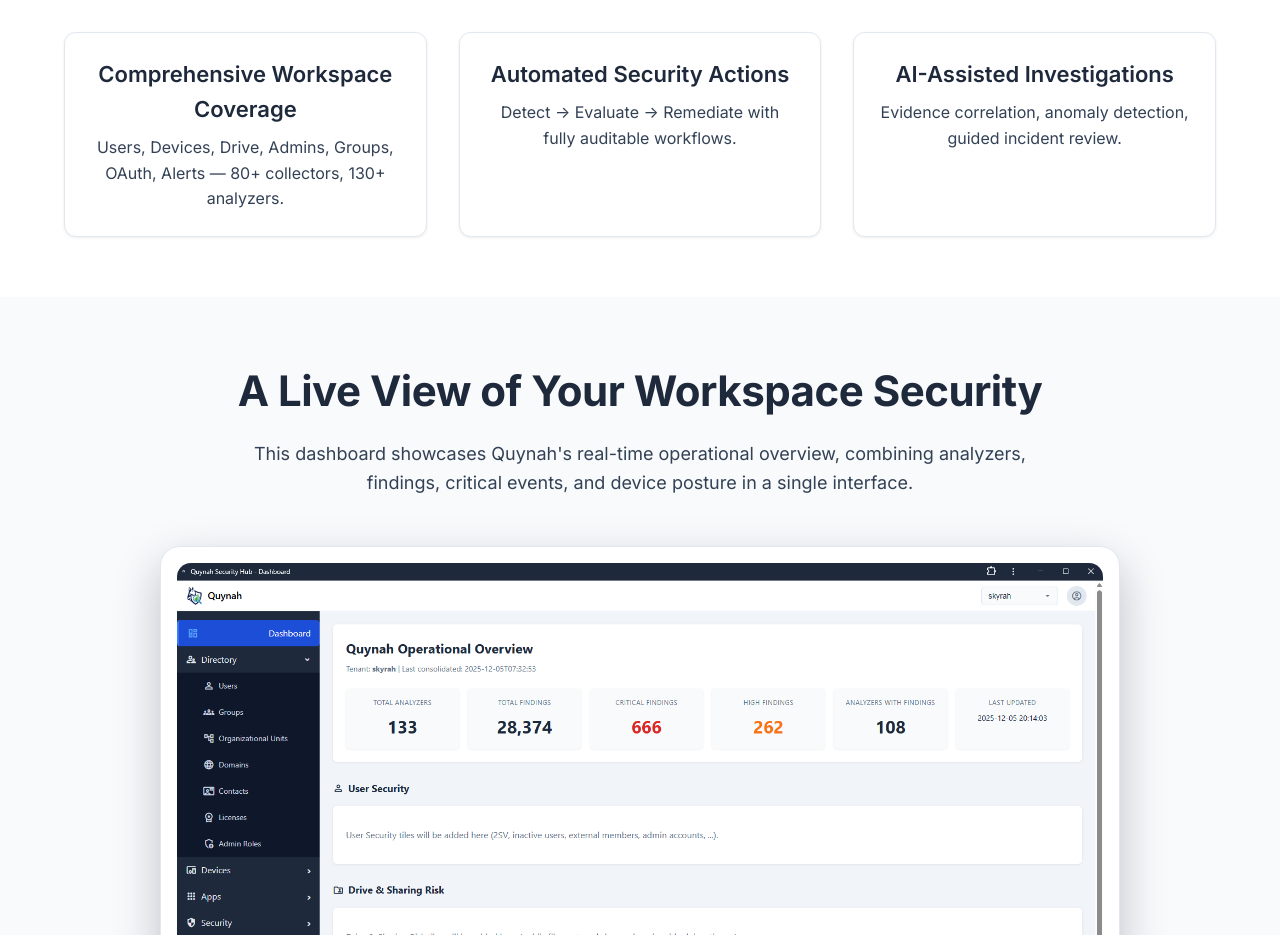
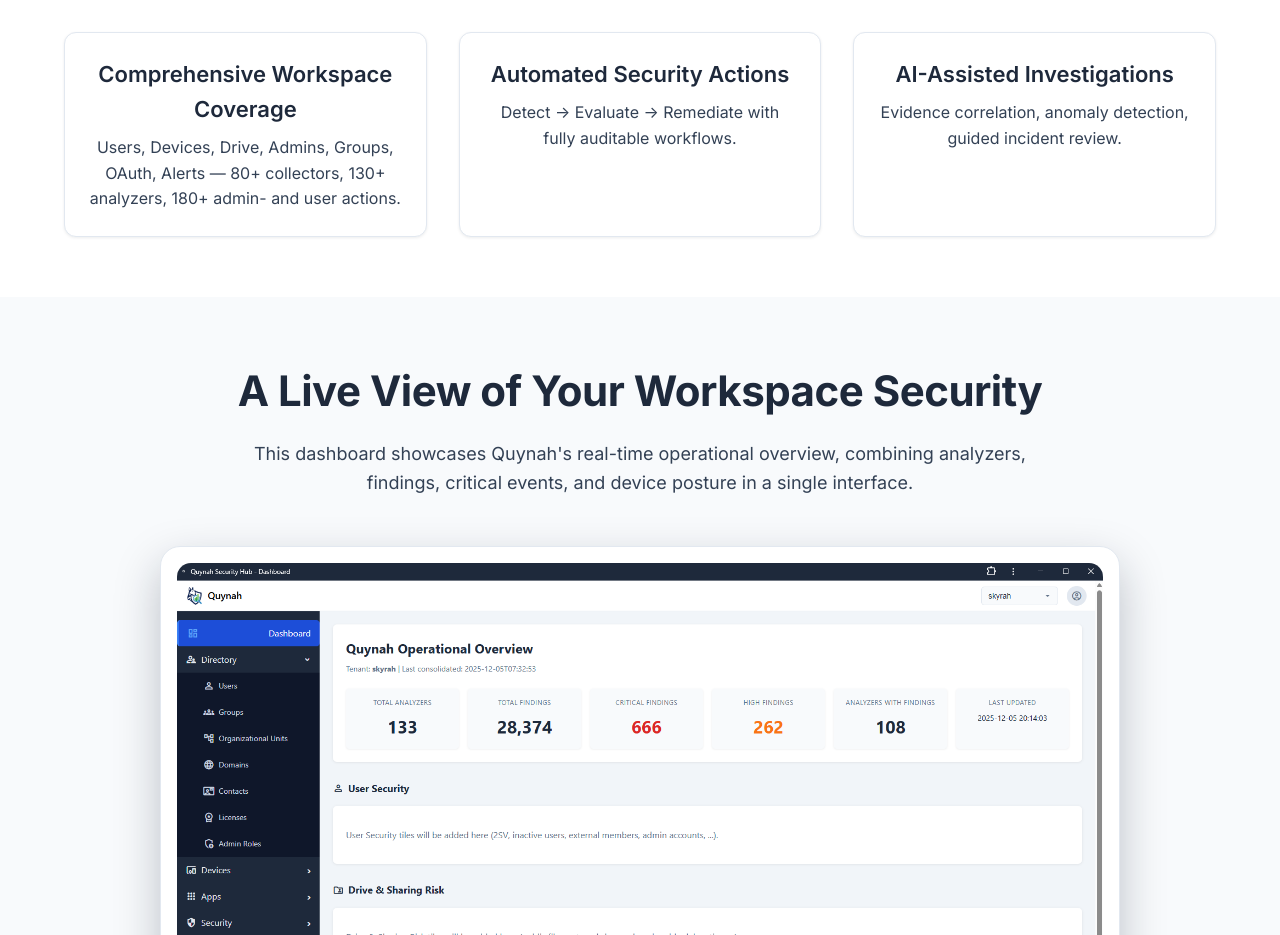
Before and after one commit to Quynah/quynah.com, a plain HTML site: page index.html in a window 1280 px wide. Shown: the part 3060-3995 px from the top of the page. Drawn offline with Linux system fonts and the light colour scheme.

```diff
--- a/index.html
+++ b/index.html
@@ -185,7 +185,7 @@
                 <div class="card feature-card">
                     <h3 class="card-title">Comprehensive Workspace Coverage</h3>
                     <p class="card-text">
-                        Users, Devices, Drive, Admins, Groups, OAuth, Alerts — 80+ collectors, 130+ analyzers.
+                        Users, Devices, Drive, Admins, Groups, OAuth, Alerts — 80+ collectors, 130+ analyzers, 180+ admin- and user actions.
                     </p>
                 </div>
                 <div class="card feature-card">
```
